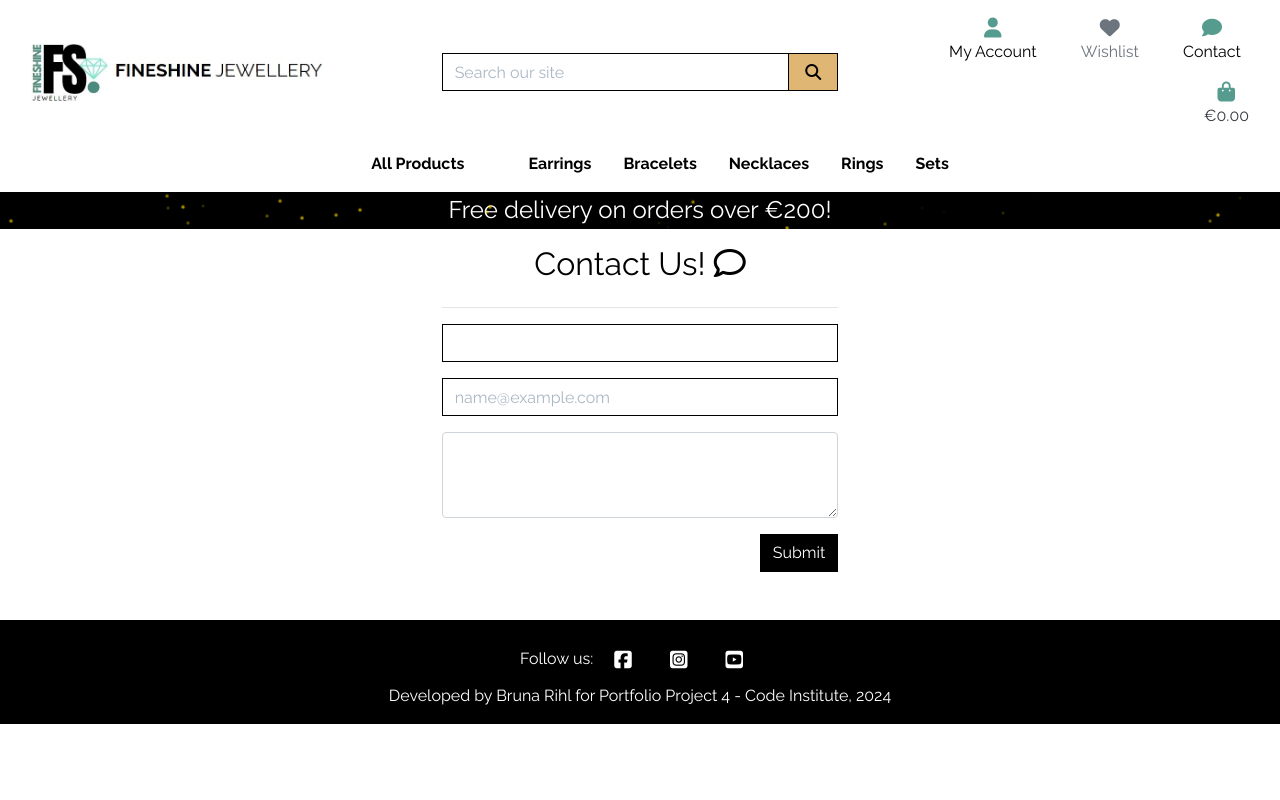
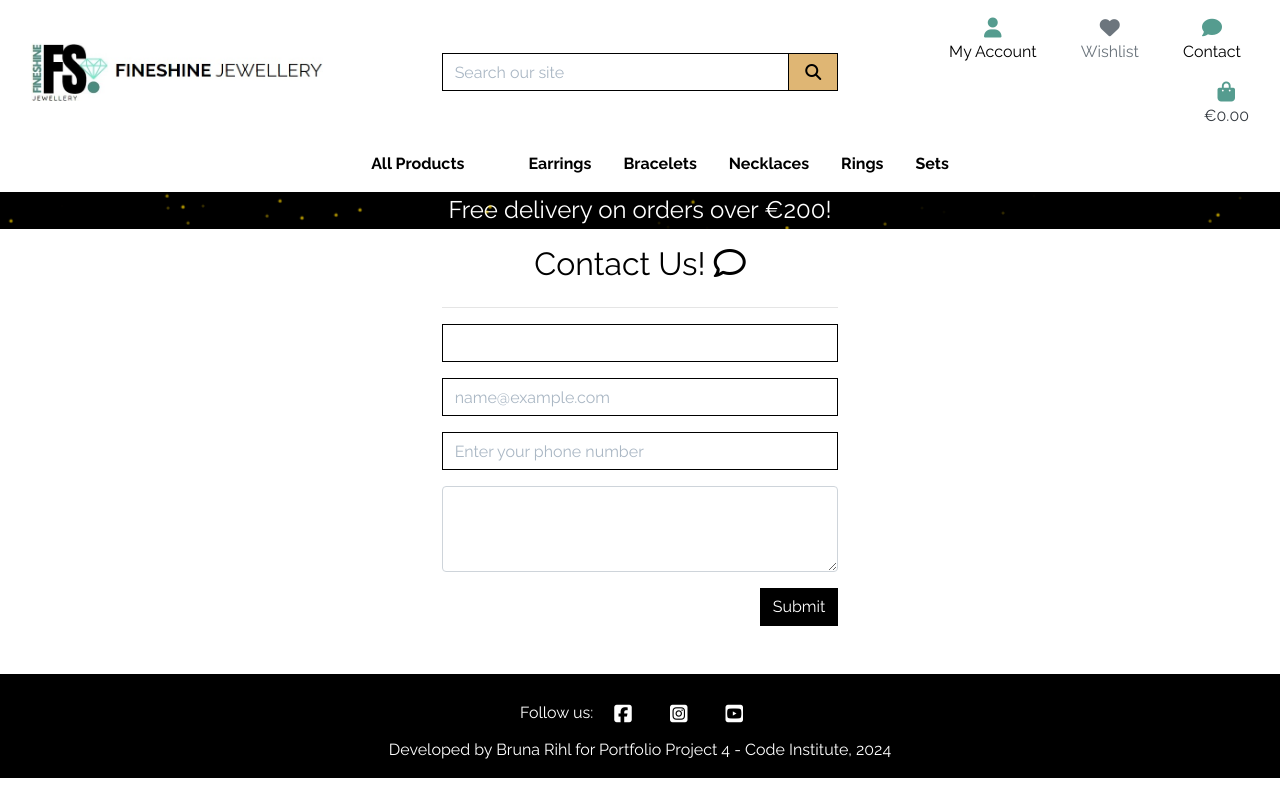
Before and after one commit to BrunaRihl/FineShine-Jewellery, a Django app: page /contact/ in a window 1280 px wide. Run offline with Django 3.2, Linux system fonts and the light colour scheme; some libraries are stand-ins or nearby versions.

Commit message:
fix: Add form validation to display warning messages for missing fields

```diff
--- a/contact/apps.py
+++ b/contact/apps.py
@@ -1,6 +1,5 @@
 from django.apps import AppConfig
 
-
 class ContactConfig(AppConfig):
-    default_auto_field = 'django.db.models.BigAutoField'
-    name = 'contact'
+    default_auto_field = "django.db.models.BigAutoField"
+    name = "contact"
--- /dev/null
+++ b/contact/forms.py
@@ -0,0 +1,12 @@
+from django import forms
+from .models import Contact
+
+class ContactForm(forms.ModelForm):
+    class Meta:
+        model = Contact
+        fields = ['name', 'email', 'phone', 'textarea']
+        error_messages = {
+            'name': {'required': 'Please enter your name.'},
+            'email': {'required': 'Please enter your email address.'},
+            'textarea': {'required': 'Please enter a message.'},
+        }
--- a/contact/models.py
+++ b/contact/models.py
@@ -1,10 +1,9 @@
 from django.db import models
 
-
-# Create your models here.
 class Contact(models.Model):
     name = models.CharField(max_length=100)
     email = models.EmailField()
+    phone = models.CharField(max_length=20, blank=True, null=True)
     textarea = models.TextField()
 
     def __str__(self):
--- a/contact/templates/contact.html
+++ b/contact/templates/contact.html
@@ -22,17 +22,25 @@
                 <div class="allauth-form-inner-content">
                     <form method="post" action="#">
                         {% csrf_token %}
-                        <div class="form-group" method="post">
+                        <div class="form-group">
                             <label for="name">Your name:</label>
+                            {{ form.name.errors }}
                             <input name="name" type="text" class="form-control" id="formGroupExampleInput">
                         </div>
                         <div class="form-group">
                             <label for="email">Email address:</label>
+                            {{ form.email.errors }}
                             <input name="email" type="email" class="form-control" id="exampleFormControlInput1"
                                 placeholder="name@example.com">
                         </div>
                         <div class="form-group">
+                            <label for="phone">Phone number:</label>
+                            {{ form.phone.errors }}
+                            <input name="phone" type="tel" class="form-control" id="phone" placeholder="Enter your phone number">
+                        </div>
+                        <div class="form-group">
                             <label for="textarea">Message:</label>
+                            {{ form.textarea.errors }}
                             <textarea name="textarea" class="form-control" id="exampleFormControlTextarea1"
                                 rows="3"></textarea>
                         </div>
--- a/contact/templates/contact_success.html
+++ b/contact/templates/contact_success.html
@@ -14,7 +14,7 @@
 <div class="container-fluid">
     <div class="row">
         <div class="col text-center mt-3">
-            <h1 class="logo-font">Message Sent!!</h1>
+            <h2 class="logo-font">Message Sent!!</h2>
             <hr class="w-50 mb-1">
         </div>
     </div>
--- a/contact/views.py
+++ b/contact/views.py
@@ -1,35 +1,19 @@
 from django.shortcuts import render, redirect
-from .models import Contact
+from .forms import ContactForm
 
-
-# Create your views here.
 def index(request):
     """
     View to handle the submission of a contact form.
     """
     if request.method == "POST":
-        name = request.POST.get("name")
-        email = request.POST.get("email")
-        textarea = request.POST.get("textarea")
+        form = ContactForm(request.POST)
+        if form.is_valid():
+            form.save()
+            return redirect("success")
+    else:
+        form = ContactForm()
 
-        # Verifica se todos os campos obrigatórios foram preenchidos
-        if name and email and textarea:
-            # Cria e salva o objeto Contact no banco de dados
-            contact = Contact.objects.create(
-                name=name, email=email, textarea=textarea
-            )
-            # Redireciona para a página de sucesso
-            return redirect("success")
-        else:
-            # Se algum campo estiver em branco, exibe uma mensagem de erro
-            return render(
-                request,
-                "contact.html",
-                {"error_message": "Please fill in all required fields."},
-            )
-
-    return render(request, "contact.html")
-
-
+    return render(request, "contact.html", {"form": form})
 def success(request):
-    return render(request, "contact_success.html")
+    """ A view to return contact success page """
+    return render(request, 'contact_success.html')
```
Also changed, not shown: contact/migrations/0002_contact_phone.py (added).
